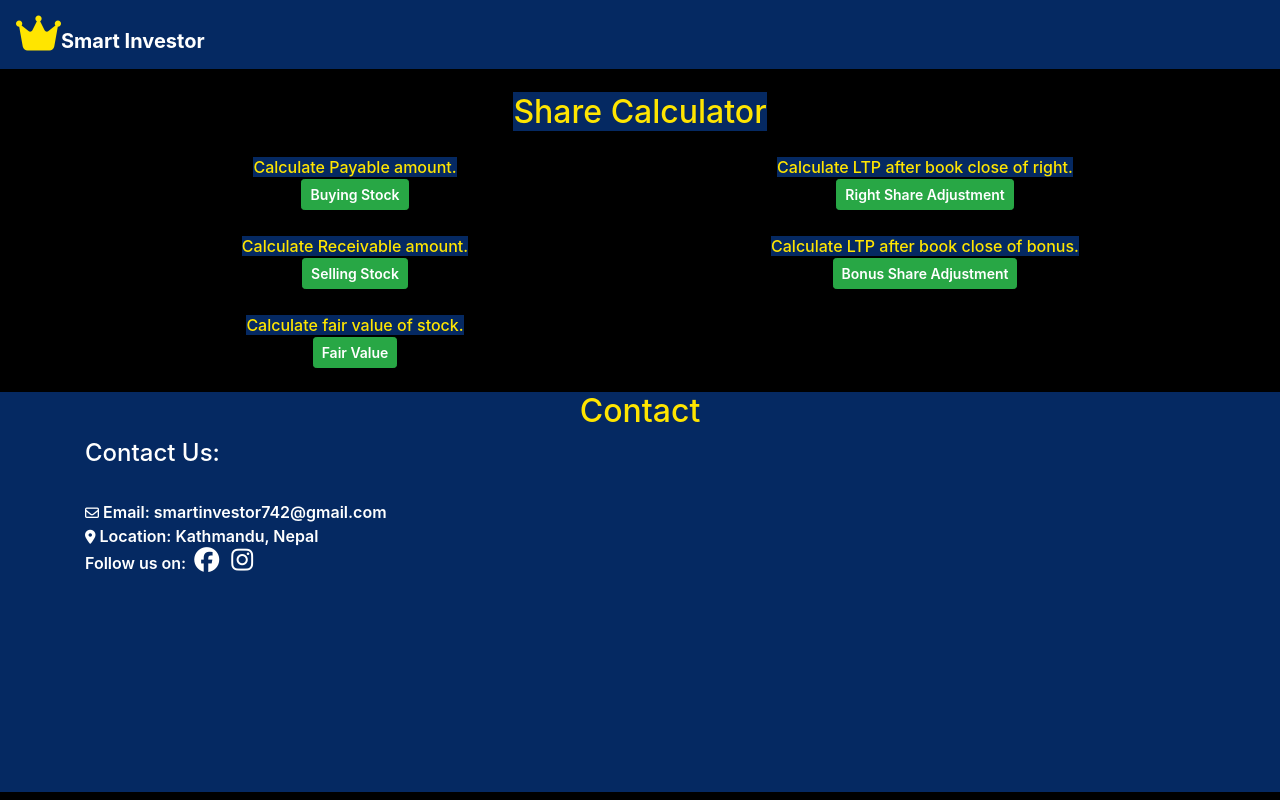
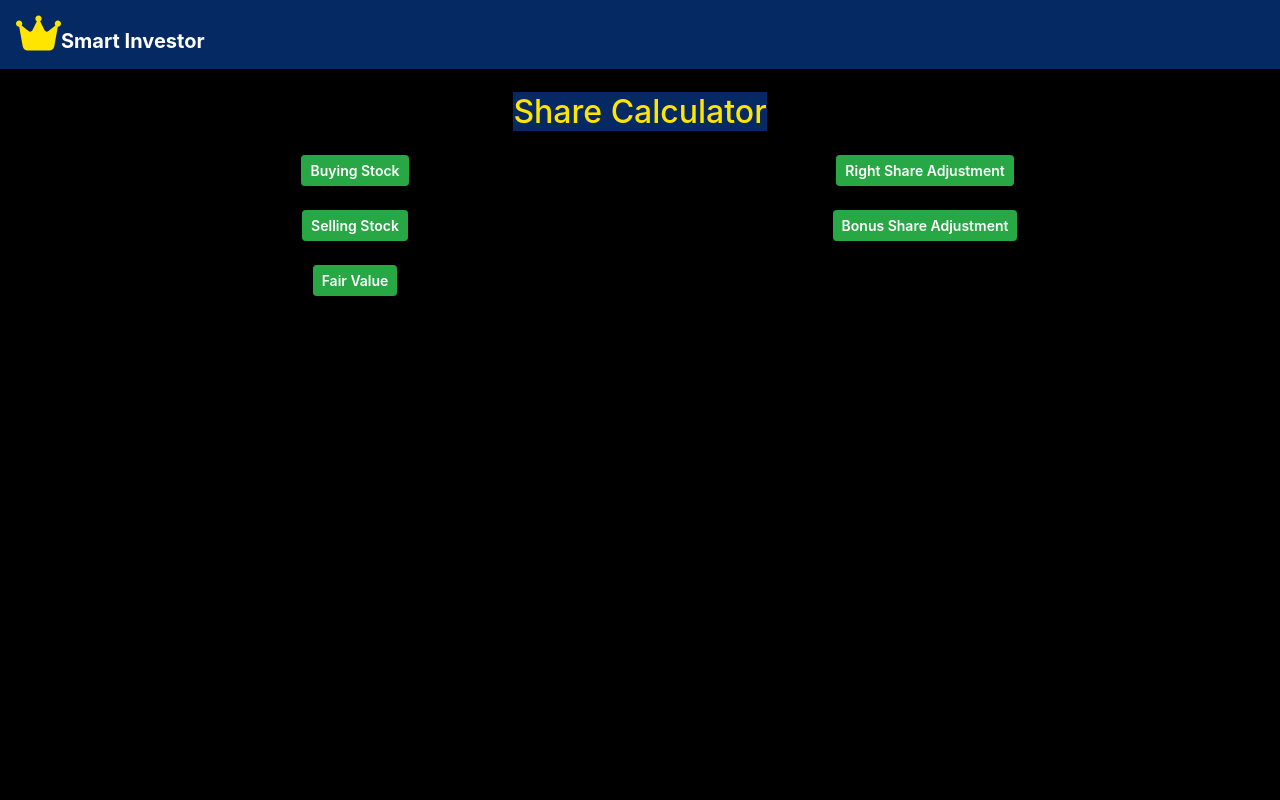
Before and after one commit to SmartInvestor8848/smartinvestor, a website: page pages/calc.html in a window 1280 px wide. Drawn offline with nearby package versions, Linux system fonts and the light colour scheme.

Commit message:
remove h6 from calc html

```diff
--- a/pages/calc.html
+++ b/pages/calc.html
@@ -25,21 +25,18 @@
                 <div class="col-6 col-sm-6">
                     <div class="row">
                         <div class="col-12 col-sm-12">
-                            <h6 style="display: inline;">Calculate Payable amount.</h6><br>
                             <a class="payable btn btn-success btn-sm" id="button" href="#">Buying Stock</a>
                         </div>
                     </div>
                     <br>
                     <div class="row">
                         <div class="col-12 col-sm-12">
-                            <h6 style="display: inline;">Calculate Receivable amount.</h6><br>
                             <a class="payable btn btn-success btn-sm" id="button1" href="#">Selling Stock</a>
                         </div>
                     </div>
                     <br>
                     <div class="row">
                         <div class="col-12 col-sm-12">
-                            <h6 style="display: inline;">Calculate fair value of stock.</h6><br>
                             <a class="payable btn btn-success btn-sm" id="button4" href="#">Fair Value</a>
                         </div>
                     </div>
@@ -47,14 +44,12 @@
                 <div class="col-6 col-sm-6">
                     <div class="row">
                         <div class="col-12 col-sm-12">
-                            <h6 style="display: inline;">Calculate LTP after book close of right.</h6><br>
                             <a class="payable btn btn-success btn-sm" id="button3" href="#">Right Share Adjustment</a>
                         </div>
                     </div>
                     <br>
                     <div class="row">
                         <div class="col-12 col-sm-12">
-                            <h6 style="display: inline;">Calculate LTP after book close of bonus.</h6><br>
                             <a class="payable btn btn-success btn-sm" id="button2" href="#">Bonus Share Adjustment</a>
                         </div>
                     </div>
@@ -337,25 +332,6 @@
             </form>
         </div>
     </div>
-    <br>
-    <footer>
-        <div class="container contaier-fluid" id="contact">
-            <h2 class="contact_title text-center">Contact</h2>
-            <div class="row text-left">
-                <div class="col-sm-4">
-                    <h4>Contact Us:</h4><br>
-                    <i class="far fa-envelope"></i> Email: smartinvestor742@gmail.com<br>
-                    <i class="fas fa-map-marker-alt"></i> Location: Kathmandu, Nepal<br>Follow us on:&nbsp;
-                    <a href="https://www.facebook.com/groups/1614673792024279"><i class="fab fa-facebook"
-                            style="font-size: 25px;"></i></a>&ensp;
-                    <a href="https://www.instagram.com/smart_investor_8848/"><i class="fab fa-instagram"
-                            style="font-size: 25px;"></i></a>
-                    </p>
-                </div>
-            </div>
-        </div>
-    </footer>
-
     <script src=" ../assets/js/function.js"></script>
     <script src="https://kit.fontawesome.com/e8766a1b3a.js" crossorigin="anonymous"></script>
     <script src="https://code.jquery.com/jquery-3.5.1.min.js" integrity="sha256-9/aliU8dGd2tb6OSsuzixeV4y/faTqgFtohetphbbj0=" crossorigin="anonymous"></script>
```
